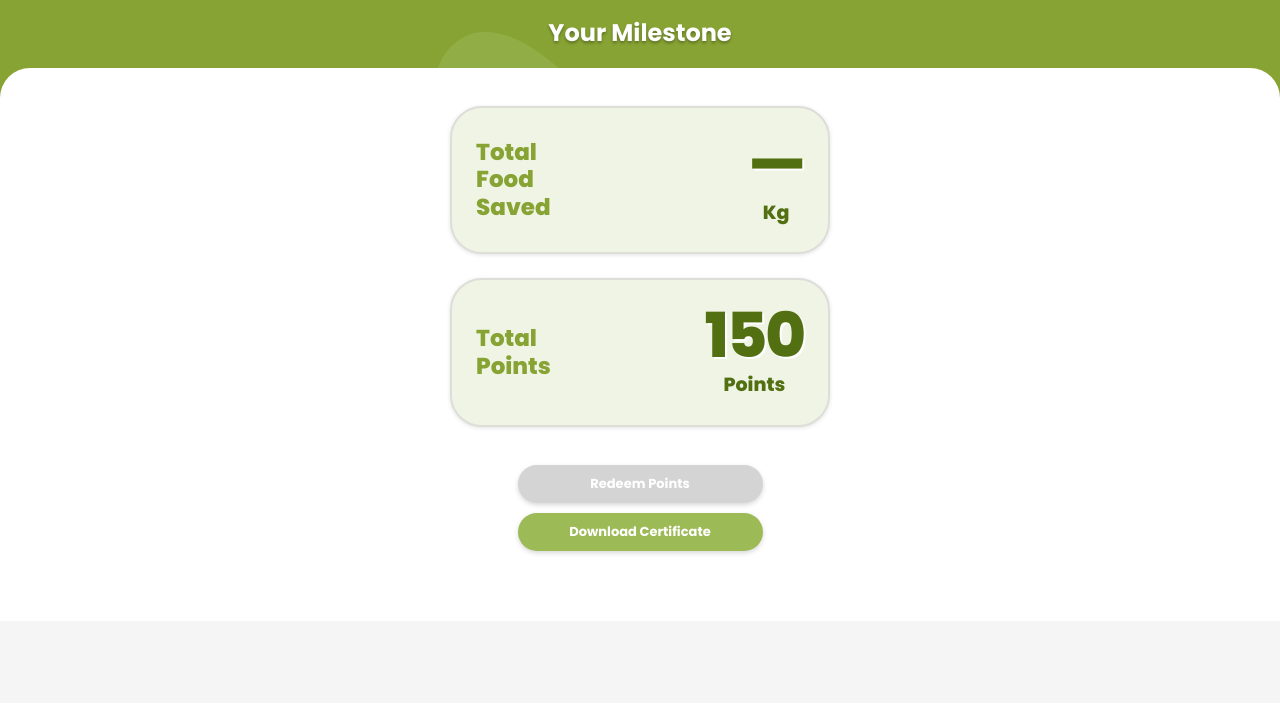
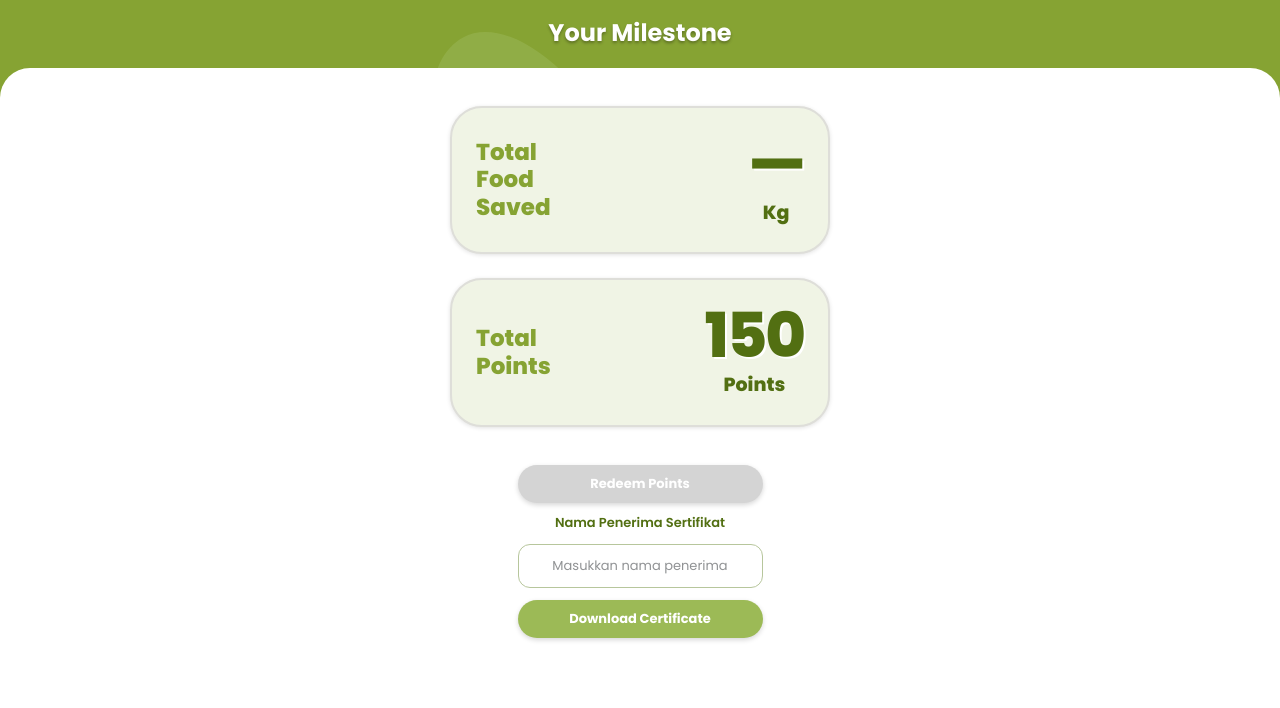
Before and after one commit to WilliamHanantha/Luweh, a Laravel app: page /milestone in a window 1280 px wide. Shown: the part 97-805 px from the top of the page. Before the commit the page ends 651 px from the top, so only its background shows below. Run offline with Laravel 12, Linux system fonts and the light colour scheme; data comes from the database, SQL or seed files in the repository; style sheets or scripts are compiled from the project's sources; parts of the project's set-up code (start-up, migrations or seed data) failed here and were passed over.

Commit message:
feat: add certificate recipient insert form UC07

```diff
--- a/app/Http/Controllers/MilestoneController.php
+++ b/app/Http/Controllers/MilestoneController.php
@@ -7,6 +7,7 @@ use App\Models\SertifikatDigital;
 use Barryvdh\DomPDF\Facade\Pdf;
 use Illuminate\Support\Facades\Storage;
 use Illuminate\Support\Str;
+use Illuminate\Http\Request;
 
 class MilestoneController extends Controller
 {
@@ -42,10 +43,18 @@ class MilestoneController extends Controller
     }
 
 
-public function downloadCertificate()
+public function downloadCertificate(Request $request)
 {
     // Hanya untuk pengujian akun demo di lingkungan lokal
     abort_unless(app()->environment('local'), 403);
+
+
+    $validated = $request->validate([
+        'nama_penerima' => ['required', 'string', 'max:255'],
+    ]);
+
+$namaPenerima = trim($validated['nama_penerima']);
+
 
     // Mengambil data Demo Customer dan kontribusinya
     $customer = User::with('kontribusi')
@@ -80,7 +89,7 @@ public function downloadCertificate()
 
     // Menghasilkan PDF dari template Blade
     $pdf = Pdf::loadView('certificates.luweh', [
-        'namaPenerima' => $customer->name,
+        'namaPenerima' => $namaPenerima,
         'totalFoodSaved' => $totalFoodSaved,
         'totalPoin' => $totalPoin,
         'tanggalTerbit' => $tanggal->format('d-m-Y'),
@@ -99,12 +108,15 @@ public function downloadCertificate()
 
     try {
         // Menyimpan riwayat penerbitan ke MySQL
+
     SertifikatDigital::create([
         'kontribusi_id' => $kontribusi->id,
+        'nama_penerima' => $namaPenerima,
         'total_food_saved' => $totalFoodSaved,
         'file_path' => $filePath,
         'issued_at' => $tanggal,
     ]);
+
     } catch (\Throwable $e) {
         // Hapus file jika penyimpanan riwayat gagal
         Storage::disk('local')->delete($filePath);
--- a/app/Models/SertifikatDigital.php
+++ b/app/Models/SertifikatDigital.php
@@ -11,12 +11,15 @@ class SertifikatDigital extends Model
     protected $table = 'sertifikat_digitals';
 
     // Atribut yang boleh diisi melalui Model
+
     protected $fillable = [
         'kontribusi_id',
+        'nama_penerima',
         'total_food_saved',
         'file_path',
         'issued_at',
     ];
+
 
     // Konversi tipe data
     protected function casts(): array
--- a/resources/views/milestone.blade.php
+++ b/resources/views/milestone.blade.php
@@ -48,11 +48,33 @@
 
 
 {{-- UC07: Download Certificate --}}
+
+{{-- UC07: Insert Form Penerbitan Sertifikat --}}
 <form action="{{ route('milestone.download') }}"
       method="POST"
       class="milestone-certificate-form">
 
     @csrf
+
+    <label for="nama_penerima" class="milestone-form-label">
+        Nama Penerima Sertifikat
+    </label>
+
+    <input
+        type="text"
+        id="nama_penerima"
+        name="nama_penerima"
+        class="milestone-name-input"
+        placeholder="Masukkan nama penerima"
+        value="{{ old('nama_penerima') }}"
+        maxlength="255"
+        required
+        @disabled(!$eligible)
+    >
+
+    @error('nama_penerima')
+        <p class="milestone-message">{{ $message }}</p>
+    @enderror
 
     <button type="submit"
             class="milestone-btn {{ $eligible ? 'milestone-btn-ready' : 'milestone-btn-locked' }}"
@@ -151,11 +173,40 @@
     }
 
 
+
     .milestone-certificate-form {
-    width: 100%;
-    display: flex;
-    justify-content: center;
+        width: 100%;
+        display: flex;
+        flex-direction: column;
+        align-items: center;
+        gap: 12px;
     }
+
+    .milestone-form-label {
+        font-size: 13px;
+        font-weight: 600;
+        color: #526f12;
+    }
+
+    .milestone-name-input {
+        width: 80%;
+        max-width: 245px;
+        padding: 11px 15px;
+        border: 1px solid #b7c69c;
+        border-radius: 12px;
+        font-family: 'Poppins', sans-serif;
+        font-size: 13px;
+        text-align: center;
+    }
+
+    .milestone-name-input:focus {
+        outline: 2px solid #9cba56;
+    }
+
+    .milestone-name-input:disabled {
+        background: #eeeeee;
+    }
+
 
 
     .milestone-btn {
```
Also changed, not shown: database/migrations/2026_11_17_154843_add_nama_penerima_to_sertifikat_digitals_table.php (added). Lines whose indentation alone changed are shown as unchanged.
